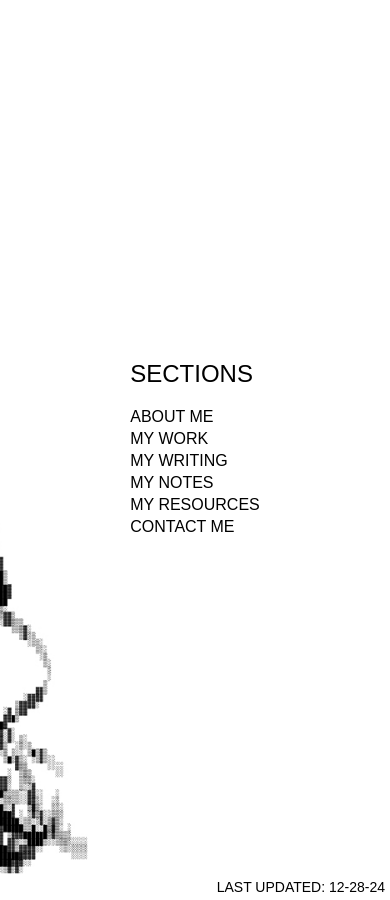
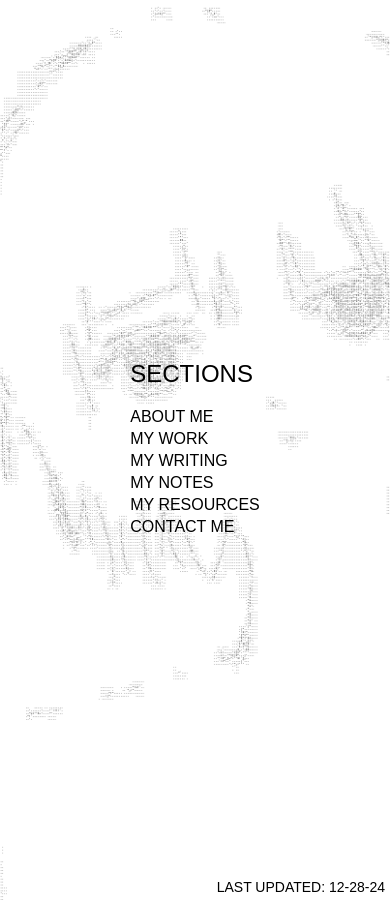
Before and after one commit to pxsswordprotected/personalsite, a Jekyll site: the page docs/index.html, which Jekyll copies as it is, in a window 390 px wide. Built offline with Jekyll 4.4.1, drawn with Linux system fonts in a browser that asks for light colours.

Commit message:
updated mobile view and bg

```diff
--- a/docs/index.html
+++ b/docs/index.html
@@ -4,6 +4,7 @@
   <meta charset="UTF-8" />
   <title>Static Page</title>
   <link rel="stylesheet" href="styles.css" />
+  <meta name="viewport" content="width=device-width, initial-scale=1.0">
 </head>
 <body>
   <div class="page-container">
--- a/docs/styles.css
+++ b/docs/styles.css
@@ -51,3 +51,10 @@
 .home-button {
     margin-top: 30px;
 }
+
+@media (max-width: 1000px) {
+    body {
+        background-image: url('mobile-bg.png');
+    }
+
+}
```
Also changed, not shown: docs/mobile-bg.png (added).
